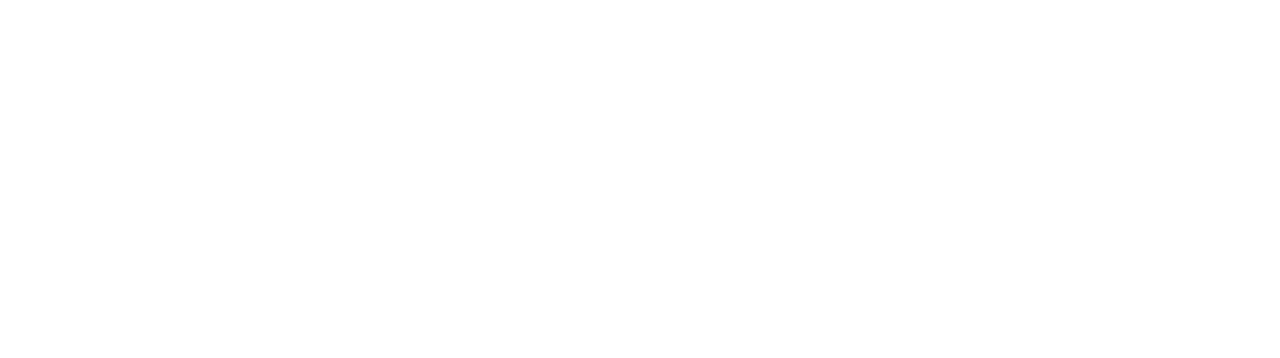
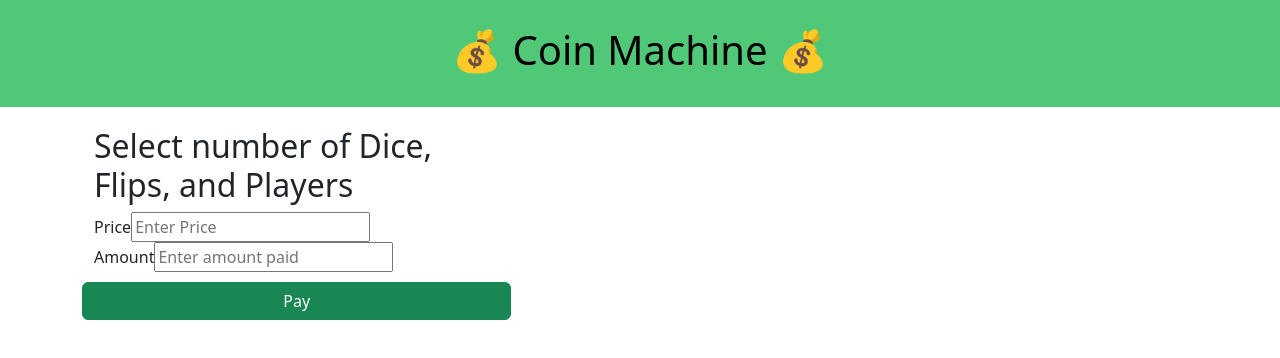
Before and after one commit to Nohasi/Task8-ChangeMachine, a React (Create React App) app in the folder client/: page /change in a window 1280 px wide. Shown: the top 358 px of the page. Built offline with nearby package versions, Linux system fonts and the light colour scheme.

Commit message:
Created visual for form

```diff
--- a/client/src/App.css
+++ b/client/src/App.css
@@ -38,13 +38,3 @@
     opacity:0;
   }
 }
-
-.btn ,.btn-primary, .btn-primary-active, .btn-primary-visited {
-  background-color: #4fb9af !important;
-  color: black !important;
-  font-weight: bold !important;
-}
-
-.btn-primary:hover {
-  background-color: #28a99e !important;
-}
--- /dev/null
+++ b/client/src/components/ChangeForm.tsx
@@ -0,0 +1,41 @@
+import React from "react";
+
+export const ChangeForm = () => {
+
+    return (
+        <div className="container">
+            <div className="row">
+                <div className="col-md-7 mrgnbtm">
+                    <h2>Select number of Dice, Flips, and Players</h2>
+                    <form>
+                        <div className="row">
+                            <div className="col">
+                                <label>
+                                    Price
+                                    <input
+                                            type="text"
+                                            pattern="[0-9]*"
+                                            placeholder="Enter Price"
+                                    />
+                                </label>
+                            </div>
+                            <div className="col">
+                                <label>
+                                    Amount
+                                    <input
+                                            type="text"
+                                            pattern="[0-9]*"
+                                            placeholder="Enter amount paid"
+                                    />
+                                </label>
+                            </div>
+                        </div>
+                        <div className="row" style={{paddingTop: "10px"}}>
+                            <button type="submit" className="btn btn-success">Pay</button>
+                        </div>
+                    </form>
+                </div>
+            </div>
+        </div>
+    );
+}
--- /dev/null
+++ b/client/src/components/Header.tsx
@@ -0,0 +1,9 @@
+import React from "react";
+
+export const Header = () => {
+    return (
+        <div style={{width: '100%', padding: '2%', backgroundColor: '#50C878', color: 'black', textAlign: 'center'}}>
+            <h1>💰 Coin Machine 💰</h1>
+        </div>
+    );
+}
--- a/client/src/components/MachinePage.tsx
+++ b/client/src/components/MachinePage.tsx
@@ -1,15 +1,17 @@
 import 'bootstrap/dist/css/bootstrap.min.css';
 import React from 'react';
 import { useState } from 'react';
+import { ChangeForm } from './ChangeForm';
+import { Header } from './Header';
 
 export const MachinePage = () => {
     return(
         <div className="App">
-            {/* TODO: HEADER */}
+            <Header/>
             <div className="container mrgnbtm">
                 <div className="row">
                     <div className="col-md-8">
-                        {/* TODO: FORM DISPLAY */}
+                        <ChangeForm/>
                     </div>
                     <div className="col-md-4">
                         {/* TODO: RESULTS PANEL */}
```
